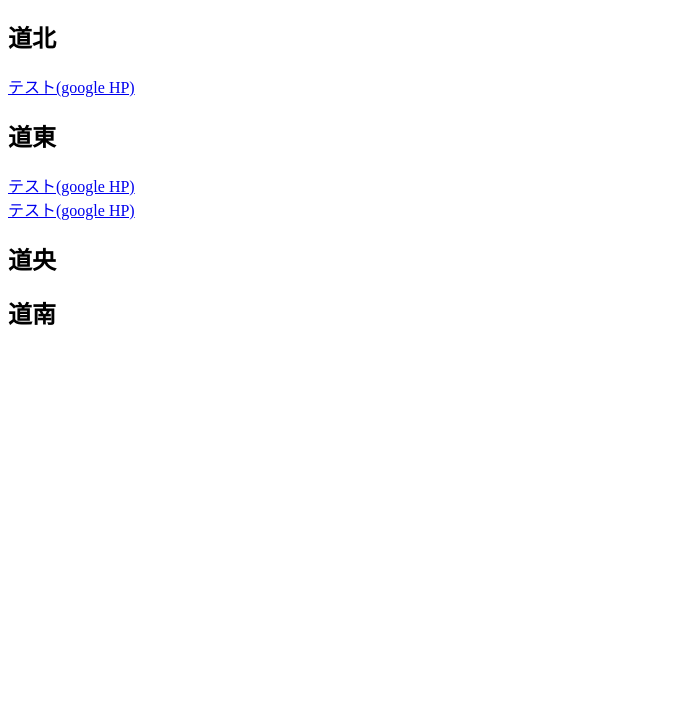
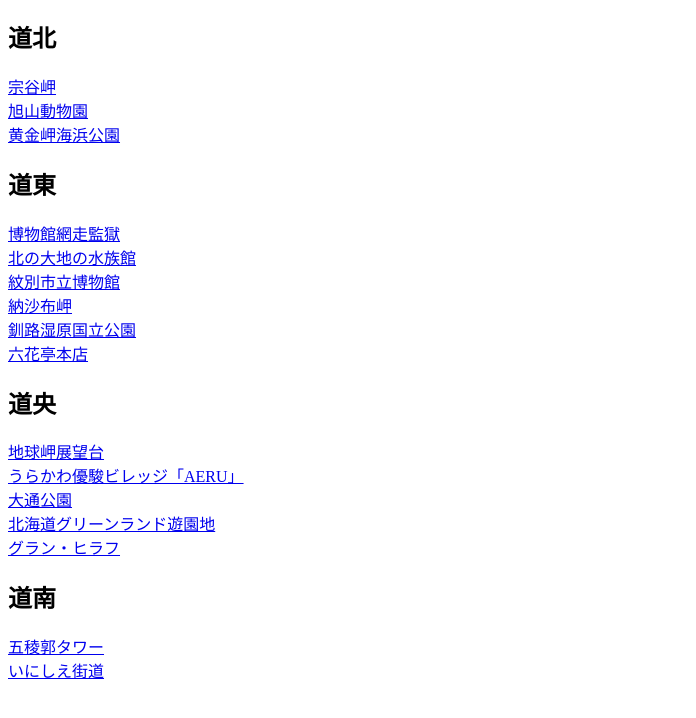
Before and after one commit to mother-s-nail-cutting/Hackathon, a plain HTML site: page chihou/hokkaidou.html in a window 1280 px wide. Shown: the part 70-788 px from the top of the page, without its empty margins (0-696 px from the left). Drawn offline with Linux system fonts and the light colour scheme; no server answers.

Commit message:
addHokkaido

```diff
--- a/chihou/hokkaidou.html
+++ b/chihou/hokkaidou.html
@@ -14,23 +14,51 @@
   <h1>北海道地方の雨の降らないレジャースポット</h1>
 
 
-  <div>
+  <div class="kita rain">
     <h2>道北</h2>
-    <a href = 'https://www.google.com/' target = "_blank" class = "google1">テスト(google HP)</a>
+      <a href = 'https://www.visit-hokkaido.jp/spot/detail_10140.html' target = "_blank">宗谷岬</a><br>
+
+      <a href = 'https://www.city.asahikawa.hokkaido.jp/asahiyamazoo/' target = "_blank">旭山動物園</a><br>
+
+      <a href = 'https://www.rumoi-rasisa.jp/web/rumoimeguri/ogonmisaki/' target = "_blank">黄金岬海浜公園</a><br>
   </div>
 
-  <div>
+  <div class="higashi rain">
     <h2>道東</h2>
-    <a href = 'https://www.google.com/' target = "_blank" class = "google2">テスト(google HP)</a><br>
-    <a href = 'https://www.google.com/' target = "_blank" class = "google3">テスト(google HP)</a><br>
+    <a href = 'https://www.kangoku.jp/' target = "_blank">博物館網走監獄</a><br>
+
+      <a href = 'https://onneyu-aq.com/' target = "_blank">北の大地の水族館</a><br>
+
+      <a href = 'https://mombetsu.jp/sisetu/bunkasisetu/hakubutukan/' target = "_blank">紋別市立博物館</a><br>
+
+      <a href = 'https://www.visit-hokkaido.jp/spot/detail_10142.html' target = "_blank">納沙布岬</a><br>
+
+      <a href = 'https://www.env.go.jp/park/kushiro/' target = "_blank">釧路湿原国立公園</a><br>
+
+      <a href = 'https://www.rokkatei.co.jp/' target = "_blank">六花亭本店</a><br>
   </div>
 
-  <div>
+  <div class="chuuou rain">
     <h2>道央</h2>
+    <a href = 'https://www.visit-hokkaido.jp/spot/detail_10019.html/' target = "_blank">地球岬展望台</a><br>
+
+      <a href = 'https://aeru-urakawa.co.jp/' target = "_blank">うらかわ優駿ビレッジ「AERU」</a><br>
+
+      <a href = 'https://odori-park.jp/' target = "_blank">大通公園</a><br>
+
+      <a href = 'https://h-greenland.com/' target = "_blank">北海道グリーンランド遊園地</a><br>
+
+      <a href = 'https://www.grand-hirafu.jp/winter/' target = "_blank">グラン・ヒラフ</a><br>
+
+
   </div>
 
-  <div>
+  <div class="minami rain">
     <h2>道南</h2>
+    <a href = 'https://www.goryokaku-tower.co.jp/' target = "_blank">五稜郭タワー</a><br>
+
+      <a href = 'https://esashi.town/tourism/page.php?id=80' target = "_blank">いにしえ街道</a><br>
+
   </div>
   <script type="text/javascript" src="js/hokkaidou.js"></script>
 </body>
```
Also changed, not shown: kankou.txt.
